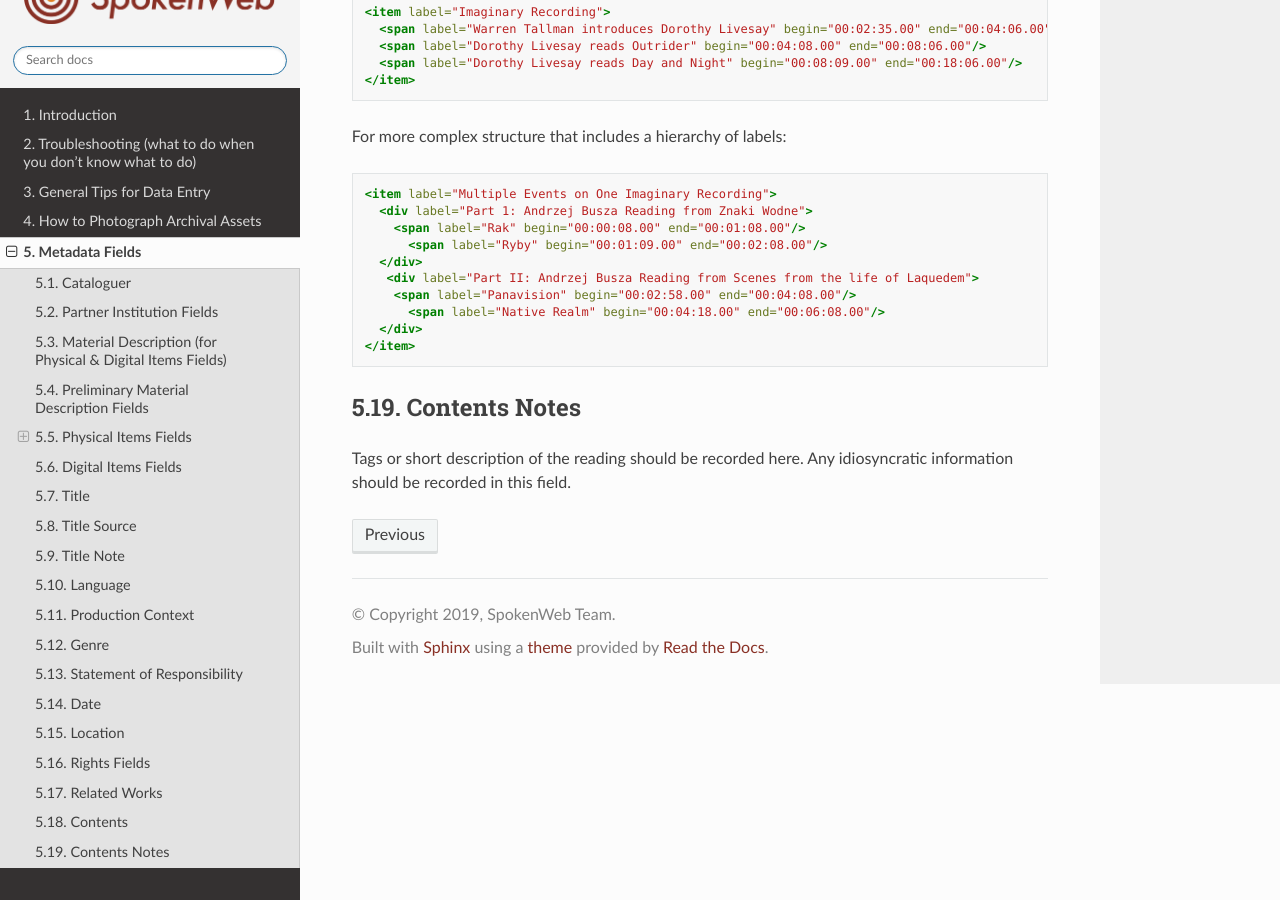
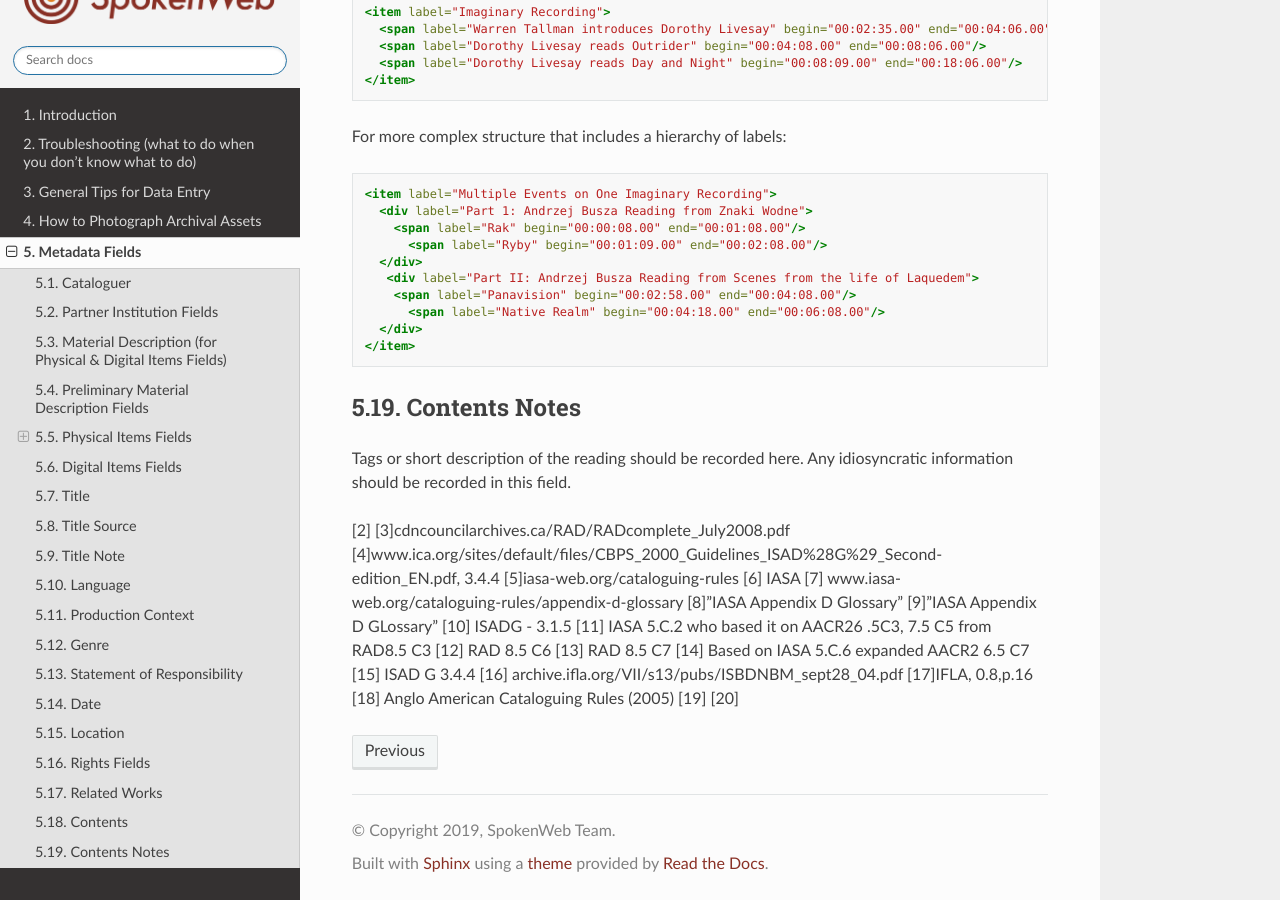
Before and after one commit to spokenweb/spokenweb-metadata-scheme, a Sphinx documentation site: the page built from docs/5-metadata-fields.rst, in a window 1280 px wide and 900 px high, scrolled down 24024 px. Built offline with Sphinx 7.4.7 and the Read the Docs theme 2.0.0, drawn with Linux system fonts in a browser that asks for light colours.

Commit message:
Update 5-metadata-fields.rst

```diff
--- a/docs/5-metadata-fields.rst
+++ b/docs/5-metadata-fields.rst
@@ -811,3 +811,24 @@ For more complex structure that includes a hierarchy of labels:
 ********************
 
 Tags or short description of the reading should be recorded here. Any idiosyncratic information should be recorded in this field.
+
+
+[2]
+[3]cdncouncilarchives.ca/RAD/RADcomplete_July2008.pdf
+[4]www.ica.org/sites/default/files/CBPS_2000_Guidelines_ISAD%28G%29_Second-edition_EN.pdf, 3.4.4
+[5]iasa-web.org/cataloguing-rules
+[6] IASA
+[7] www.iasa-web.org/cataloguing-rules/appendix-d-glossary
+[8]"IASA Appendix D Glossary"
+[9]"IASA Appendix D GLossary"
+[10] ISADG - 3.1.5
+[11] IASA 5.C.2 who based it on AACR26 .5C3, 7.5 C5 from RAD8.5 C3
+[12] RAD 8.5 C6
+[13] RAD 8.5 C7
+[14] Based on IASA 5.C.6 expanded AACR2 6.5 C7
+[15] ISAD G 3.4.4
+[16] archive.ifla.org/VII/s13/pubs/ISBDNBM_sept28_04.pdf
+[17]IFLA, 0.8,p.16
+[18] Anglo American Cataloguing Rules (2005)
+[19]
+[20]
```
